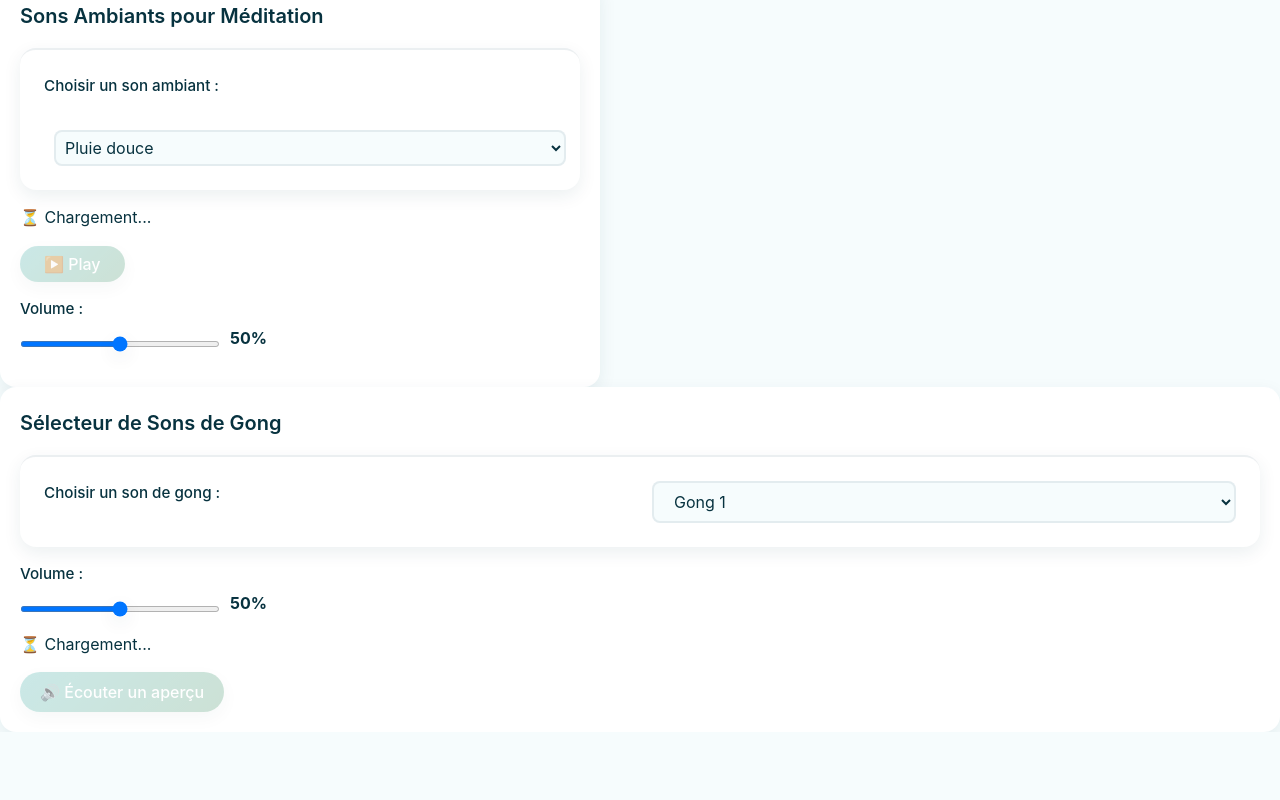
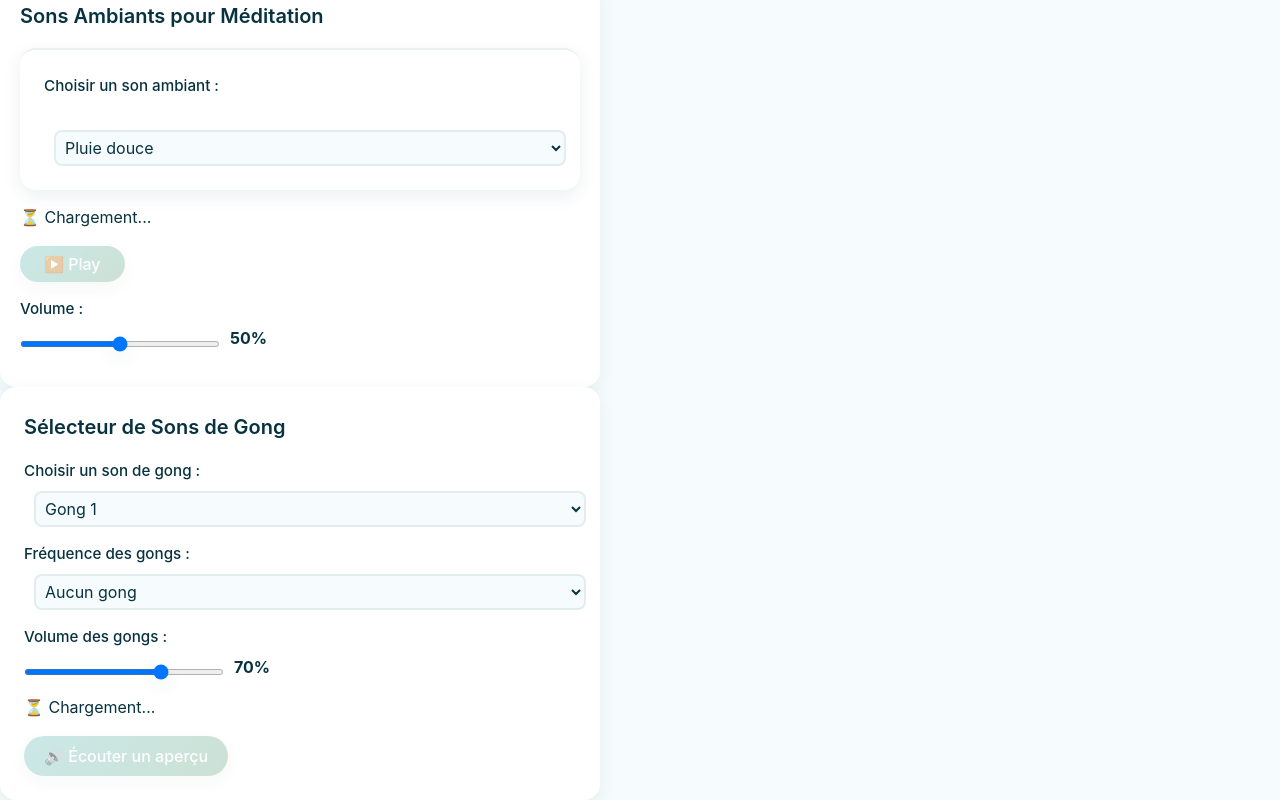
Before and after one commit to IDGHIM/Mediteasy, a React (Create React App) app in the folder mediteasy-app/: page / in a window 1280 px wide. Shown: the part 908-1708 px from the top of the page. Before the commit the page ends 1640 px from the top, so only its background shows below. Built offline with nearby package versions, Linux system fonts and the light colour scheme.

Commit message:
Menu choix fréquence des gongs

```diff
--- /dev/null
+++ b/mediteasy-app/src/components/GongFrequencySelector.jsx
@@ -0,0 +1,31 @@
+export default function GongFrequencySelector({ frequency, onFrequencyChange }) {
+  const frequencyOptions = [
+    { id: 'none', name: 'Aucun gong' },
+    { id: 'start', name: 'Début uniquement' },
+    { id: 'end', name: 'Fin uniquement' },
+    { id: 'start-end', name: 'Début + Fin' },
+    { id: '5min', name: 'Toutes les 5 minutes' },
+    { id: '15min', name: 'Toutes les 15 minutes' },
+    { id: '30min', name: 'Toutes les 30 minutes' },
+  ];
+
+  return (
+    <div style={{ marginBottom: '15px' }}>
+      <label htmlFor="gong-frequency">
+        Fréquence des gongs :
+      </label>
+      <select
+        id="gong-frequency"
+        value={frequency}
+        onChange={(e) => onFrequencyChange(e.target.value)}
+        style={{ marginLeft: '10px', padding: '5px' }}
+      >
+        {frequencyOptions.map((option) => (
+          <option key={option.id} value={option.id}>
+            {option.name}
+          </option>
+        ))}
+      </select>
+    </div>
+  );
+}
--- a/mediteasy-app/src/components/GongSelector.jsx
+++ b/mediteasy-app/src/components/GongSelector.jsx
@@ -1,65 +1,63 @@
-import { useState, useRef, useEffect } from "react";
+import { useState, useRef, useEffect } from 'react';
+import GongFrequencySelector from './GongFrequencySelector';
 
-export default function GongSelector() {
-  const [selectedGong, setSelectedGong] = useState("tibetan-bowl");
-  const [loadingState, setLoadingState] = useState("idle");
-  const [gongVolume, setGongVolume] = useState(0.5);
+export default function GongSelector({
+  onGongSelect,
+  onVolumeChange,
+  onFrequencyChange, // Nouveau prop
+  initialVolume = 0.7,
+  frequency = 'none' // Nouveau prop
+}) {
+  const [selectedGong, setSelectedGong] = useState('tibetan-bowl');
+  const [loadingState, setLoadingState] = useState('idle');
+  const [gongVolume, setGongVolume] = useState(initialVolume);
   const audioRef = useRef(null);
 
   const gongOptions = [
-    {
-      id: "tibetan-bowl",
-      name: "Gong 1",
-      file: "/assets/gongs/gong_hit.wav",
-      type: "audio/wav",
-    },
-    {
-      id: "gong-chinese",
-      name: "Gong 2",
-      file: "/assets/gongs/roger_gong.mp3",
-      type: "audio/mpeg",
-    },
-    {
-      id: "gong-japanese",
-      name: "Gong 3",
-      file: "/assets/gongs/studio_gong.wav",
-      type: "audio/wav",
-    },
-    {
-      id: "gong-thai",
-      name: "Gong 4",
-      file: "/assets/gongs/zen_gong.wav",
-      type: "audio/wav",
-    },
+    { id: 'tibetan-bowl', name: 'Gong 1', file: '/assets/gongs/gong_hit.wav', type: 'audio/wav' },
+    { id: 'gong-chinese', name: 'Gong 2', file: '/assets/gongs/roger_gong.mp3', type: 'audio/mpeg' },
+    { id: 'gong-japanese', name: 'Gong 3', file: '/assets/gongs/studio_gong.wav', type: 'audio/wav' },
+    { id: 'gong-thai', name: 'Gong 4', file: '/assets/gongs/zen_gong.wav', type: 'audio/wav' },
   ];
 
-  const selectedOption = gongOptions.find((opt) => opt.id === selectedGong);
+  const selectedOption = gongOptions.find(opt => opt.id === selectedGong);
+
+  useEffect(() => {
+    if (onGongSelect && selectedOption) {
+      onGongSelect(selectedOption);
+    }
+  }, [selectedGong, onGongSelect, selectedOption]);
+
+  useEffect(() => {
+    if (onVolumeChange) {
+      onVolumeChange(gongVolume);
+    }
+  }, [gongVolume, onVolumeChange]);
 
   useEffect(() => {
     if (!audioRef.current) return;
 
     const audio = audioRef.current;
-    setLoadingState("loading");
+    setLoadingState('loading');
 
     const handleCanPlay = () => {
-      setLoadingState("loaded");
+      setLoadingState('loaded');
     };
 
     const handleError = () => {
-      setLoadingState("error");
+      setLoadingState('error');
     };
 
-    audio.addEventListener("canplaythrough", handleCanPlay);
-    audio.addEventListener("error", handleError);
+    audio.addEventListener('canplaythrough', handleCanPlay);
+    audio.addEventListener('error', handleError);
     audio.load();
 
     return () => {
-      audio.removeEventListener("canplaythrough", handleCanPlay);
-      audio.removeEventListener("error", handleError);
+      audio.removeEventListener('canplaythrough', handleCanPlay);
+      audio.removeEventListener('error', handleError);
     };
   }, [selectedGong]);
 
-  //Synchroniser le volume avec l'audio
   useEffect(() => {
     if (audioRef.current) {
       audioRef.current.volume = gongVolume;
@@ -70,32 +68,32 @@ export default function GongSelector() {
     setSelectedGong(e.target.value);
   };
 
-  //Gérer le changement de volume
   const handleVolumeChange = (e) => {
     setGongVolume(parseFloat(e.target.value));
   };
 
   const playPreview = async () => {
-    if (!audioRef.current || loadingState !== "loaded") return;
+    if (!audioRef.current || loadingState !== 'loaded') return;
 
     try {
       audioRef.current.currentTime = 0;
       await audioRef.current.play();
     } catch (err) {
-      console.error("Erreur de lecture:", err);
+      console.error('Erreur de lecture:', err);
     }
   };
 
   return (
-    <div className="selector-card" style={{ padding: '20px' }}>
+    <div className="selector-card">
       <h1>Sélecteur de Sons de Gong</h1>
 
-      <div className="selectors-container" style={{ marginBottom: '15px' }}>
+      <div style={{ marginBottom: '15px' }}>
         <label htmlFor="gong-select">Choisir un son de gong : </label>
         <select
           id="gong-select"
           value={selectedGong}
           onChange={handleSelectGong}
+          style={{ marginLeft: '10px', padding: '5px' }}
         >
           {gongOptions.map((option) => (
             <option key={option.id} value={option.id}>
@@ -105,13 +103,18 @@ export default function GongSelector() {
         </select>
       </div>
 
-      {/* Contrôle du volume */}
-      <div style={{ marginBottom: "15px" }}>
+      {/* Sélecteur de fréquence intégré */}
+      <GongFrequencySelector
+        frequency={frequency}
+        onFrequencyChange={onFrequencyChange}
+      />
+
+      <div style={{ marginBottom: '15px' }}>
         <label
           htmlFor="gong-volume"
-          style={{ display: "block", marginBottom: "5px" }}
+          style={{ display: 'block', marginBottom: '5px' }}
         >
-          Volume :
+          Volume des gongs :
         </label>
         <div>
           <input
@@ -122,40 +125,31 @@ export default function GongSelector() {
             step="0.01"
             value={gongVolume}
             onChange={handleVolumeChange}
-            style={{ verticalAlign: "middle", width: "200px" }}
+            style={{ verticalAlign: 'middle', width: '200px' }}
           />
-          <span style={{ marginLeft: "10px", fontWeight: "bold" }}>
+          <span style={{ marginLeft: '10px', fontWeight: 'bold' }}>
             {Math.round(gongVolume * 100)}%
           </span>
         </div>
       </div>
 
-      {/* État de chargement */}
-      <div style={{ marginBottom: "15px" }}>
-        {loadingState === "loading" && "⏳ Chargement..."}
-        {loadingState === "loaded" && (
-          <span style={{ color: "green" }}>✓ Fichier chargé</span>
-        )}
-        {loadingState === "error" && (
-          <span style={{ color: "red" }}>
-            ❌ Erreur: {selectedOption.file} introuvable
-          </span>
-        )}
+      <div style={{ marginBottom: '15px' }}>
+        {loadingState === 'loading' && '⏳ Chargement...'}
+        {loadingState === 'loaded' && <span style={{ color: 'green' }}>✓ Fichier chargé</span>}
+        {loadingState === 'error' && <span style={{ color: 'red' }}>❌ Erreur: {selectedOption.file} introuvable</span>}
       </div>
 
-      {/* Bouton de prévisualisation */}
       <button
         onClick={playPreview}
-        disabled={loadingState !== "loaded"}
+        disabled={loadingState !== 'loaded'}
         style={{
-          padding: "10px 20px",
-          opacity: loadingState === "loaded" ? 1 : 0.5,
+          padding: '10px 20px',
+          opacity: loadingState === 'loaded' ? 1 : 0.5
         }}
       >
         🔊 Écouter un aperçu
       </button>
 
-      {/* Audio element */}
       <audio ref={audioRef} preload="auto">
         <source src={selectedOption.file} type={selectedOption.type} />
       </audio>
--- a/mediteasy-app/src/index.css
+++ b/mediteasy-app/src/index.css
@@ -170,6 +170,8 @@ body {
   padding: var(--spacing-4);
   box-shadow: var(--shadow-soft);
   transition: all 0.3s ease;
+  max-width: 600px; /* Largeur maximale identique pour tous */
+  width: 100%;
 }
 
 .selector-card:hover {
@@ -177,7 +179,8 @@ body {
   transform: translateY(-2px);
 }
 
-.selector-card h1 {
+.selector-card h1,
+.selector-card h2 {
   font-size: 1.25rem;
   font-weight: var(--font-heading-weight);
   color: var(--text-default);
@@ -423,6 +426,31 @@ input[type="range"]:focus {
 }
 
 /* =====================================================
+   GONG FREQUENCY SELECTOR - Sélecteur de fréquence
+   ===================================================== */
+
+.frequency-selector-wrapper {
+  margin-bottom: var(--spacing-3);
+}
+
+.frequency-info {
+  padding: var(--spacing-3);
+  background: var(--color-bg);
+  border-radius: var(--radius-sm);
+  border: 2px solid var(--color-outline);
+  margin-top: var(--spacing-3);
+}
+
+.frequency-info p {
+  color: var(--text-default);
+  font-weight: 500;
+  display: flex;
+  align-items: center;
+  gap: var(--spacing-2);
+  margin: 0;
+}
+
+/* =====================================================
    RESPONSIVE DESIGN
    ===================================================== */
 
@@ -451,6 +479,10 @@ input[type="range"]:focus {
   button {
     width: 100%;
     justify-content: center;
+  }
+
+  .selector-card {
+    max-width: 100%;
   }
 }
 
```
Also changed, not shown: mediteasy-app/src/App.jsx (line endings or trailing spaces).
